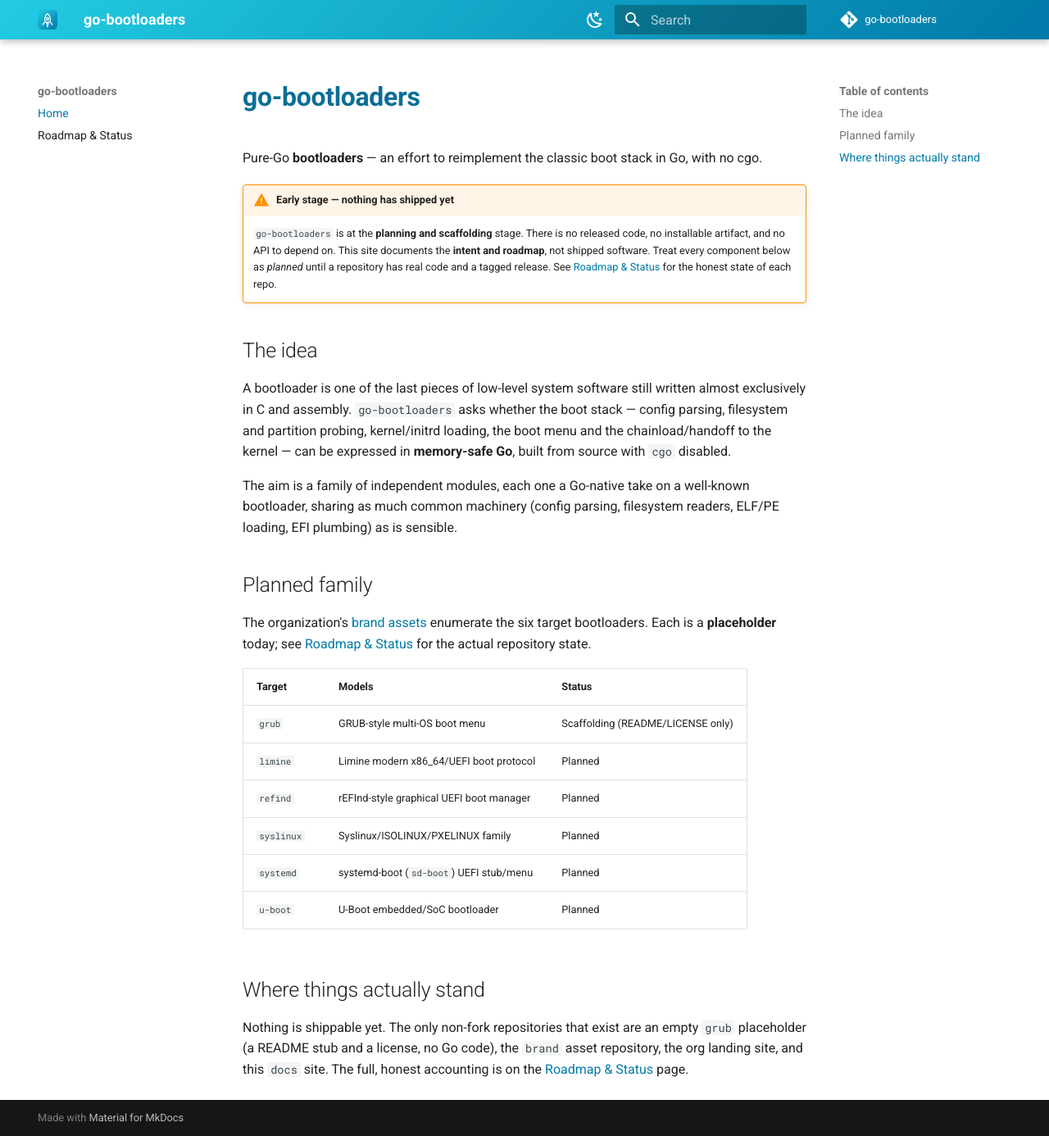
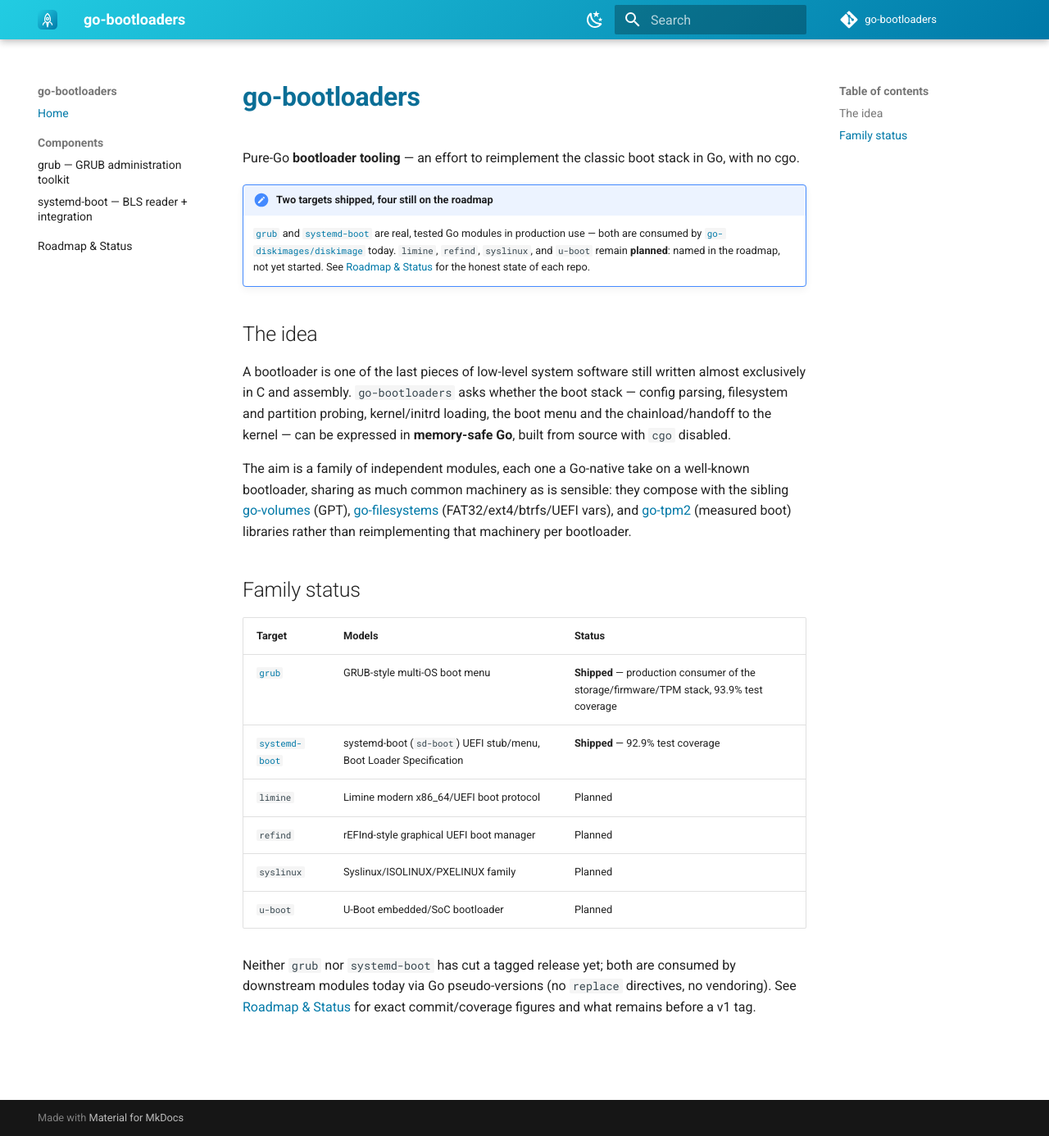
Before and after one commit to go-bootloaders/docs, an MkDocs documentation site: the page built from docs/index.md, in a window 1280 px wide and 1386 px high. Shown: the whole window at 82% size. Built offline with MkDocs 1.6.1 and Material for MkDocs 9.7.7, drawn with Linux system fonts in a browser that asks for light colours; the version menu is left out.

Commit message:
docs: reflect that grub and systemd-boot have shipped, not "nothing yet" (#2)
The whole site described go-bootloaders as pre-shipping — "nothing has
shipped yet", grub as "an empty placeholder (README stub and a license,
no Go code)", and didn't mention systemd-boot at all. Both claims are
long stale: grub (93.9% coverage) and systemd-boot (92.9% coverage) are
real, extensively-featured Go modules, already consumed downstream by
go-diskimages/diskimage, verified via `go build`/`go test -cover` in
each repo.

Rewrote index.md and roadmap.md to reflect the real state (grub and
systemd-boot: In progress / production use, no tag cut yet; limine,
refind, syslinux, u-boot: still Planned), and added component pages
for grub and systemd-boot (mirroring their README content) wired into
the nav — there previously were no component pages at all.

Co-authored-by: Claude Opus 4.8 <noreply@anthropic.com>

```diff
--- a/docs/index.md
+++ b/docs/index.md
@@ -1,15 +1,15 @@
 # go-bootloaders
 
-Pure-Go **bootloaders** — an effort to reimplement the classic boot stack in Go,
-with no cgo.
+Pure-Go **bootloader tooling** — an effort to reimplement the classic boot
+stack in Go, with no cgo.
 
-!!! warning "Early stage — nothing has shipped yet"
-    `go-bootloaders` is at the **planning and scaffolding** stage. There is no
-    released code, no installable artifact, and no API to depend on. This site
-    documents the **intent and roadmap**, not shipped software. Treat every
-    component below as *planned* until a repository has real code and a tagged
-    release. See [Roadmap & Status](roadmap.md) for the honest state of each
-    repo.
+!!! note "Two targets shipped, four still on the roadmap"
+    [`grub`](components/grub.md) and [`systemd-boot`](components/systemd-boot.md)
+    are real, tested Go modules in production use — both are consumed by
+    [`go-diskimages/diskimage`](https://go-diskimages.github.io/docs/) today.
+    `limine`, `refind`, `syslinux`, and `u-boot` remain **planned**: named in
+    the roadmap, not yet started. See [Roadmap & Status](roadmap.md) for the
+    honest state of each repo.
 
 ## The idea
 
@@ -20,27 +20,24 @@ loading, the boot menu and the chainload/handoff to the kernel — can be expres
 in **memory-safe Go**, built from source with `cgo` disabled.
 
 The aim is a family of independent modules, each one a Go-native take on a
-well-known bootloader, sharing as much common machinery (config parsing,
-filesystem readers, ELF/PE loading, EFI plumbing) as is sensible.
+well-known bootloader, sharing as much common machinery as is sensible: they
+compose with the sibling [go-volumes](https://github.com/go-volumes) (GPT),
+[go-filesystems](https://github.com/go-filesystems) (FAT32/ext4/btrfs/UEFI
+vars), and [go-tpm2](https://github.com/go-tpm2) (measured boot) libraries
+rather than reimplementing that machinery per bootloader.
 
-## Planned family
-
-The organization's [brand assets](https://github.com/go-bootloaders/brand)
-enumerate the six target bootloaders. Each is a **placeholder** today; see
-[Roadmap & Status](roadmap.md) for the actual repository state.
+## Family status
 
 | Target | Models | Status |
 |--------|--------|--------|
-| `grub` | GRUB-style multi-OS boot menu | Scaffolding (README/LICENSE only) |
+| [`grub`](components/grub.md) | GRUB-style multi-OS boot menu | **Shipped** — production consumer of the storage/firmware/TPM stack, 93.9% test coverage |
+| [`systemd-boot`](components/systemd-boot.md) | systemd-boot (`sd-boot`) UEFI stub/menu, Boot Loader Specification | **Shipped** — 92.9% test coverage |
 | `limine` | Limine modern x86_64/UEFI boot protocol | Planned |
 | `refind` | rEFInd-style graphical UEFI boot manager | Planned |
 | `syslinux` | Syslinux/ISOLINUX/PXELINUX family | Planned |
-| `systemd` | systemd-boot (`sd-boot`) UEFI stub/menu | Planned |
 | `u-boot` | U-Boot embedded/SoC bootloader | Planned |
 
-## Where things actually stand
-
-Nothing is shippable yet. The only non-fork repositories that exist are an empty
-`grub` placeholder (a README stub and a license, no Go code), the `brand`
-asset repository, the org landing site, and this `docs` site. The full,
-honest accounting is on the [Roadmap & Status](roadmap.md) page.
+Neither `grub` nor `systemd-boot` has cut a tagged release yet; both are
+consumed by downstream modules today via Go pseudo-versions (no `replace`
+directives, no vendoring). See [Roadmap & Status](roadmap.md) for exact
+commit/coverage figures and what remains before a v1 tag.
--- a/mkdocs.yml
+++ b/mkdocs.yml
@@ -1,5 +1,5 @@
 site_name: go-bootloaders
-site_description: Pure-Go bootloaders — an early-stage effort to reimplement the classic boot stack (GRUB, Limine, rEFInd, Syslinux, systemd-boot, U-Boot) in Go. No cgo. Nothing has shipped yet — this is a roadmap.
+site_description: Pure-Go bootloader tooling — grub and systemd-boot ship today as production consumers of the storage/firmware/TPM stack; Limine, rEFInd, Syslinux, and U-Boot remain on the roadmap. No cgo.
 site_url: https://go-bootloaders.github.io/docs/
 repo_url: https://github.com/go-bootloaders
 repo_name: go-bootloaders
@@ -37,4 +37,7 @@ markdown_extensions:
 
 nav:
   - Home: index.md
+  - Components:
+      - "grub — GRUB administration toolkit": components/grub.md
+      - "systemd-boot — BLS reader + integration": components/systemd-boot.md
   - Roadmap & Status: roadmap.md
```
Also changed, not shown: docs/components/grub.md (added, +104 -0 lines), docs/components/systemd-boot.md (added, +92 -0 lines), docs/roadmap.md (+26 -10 lines).
